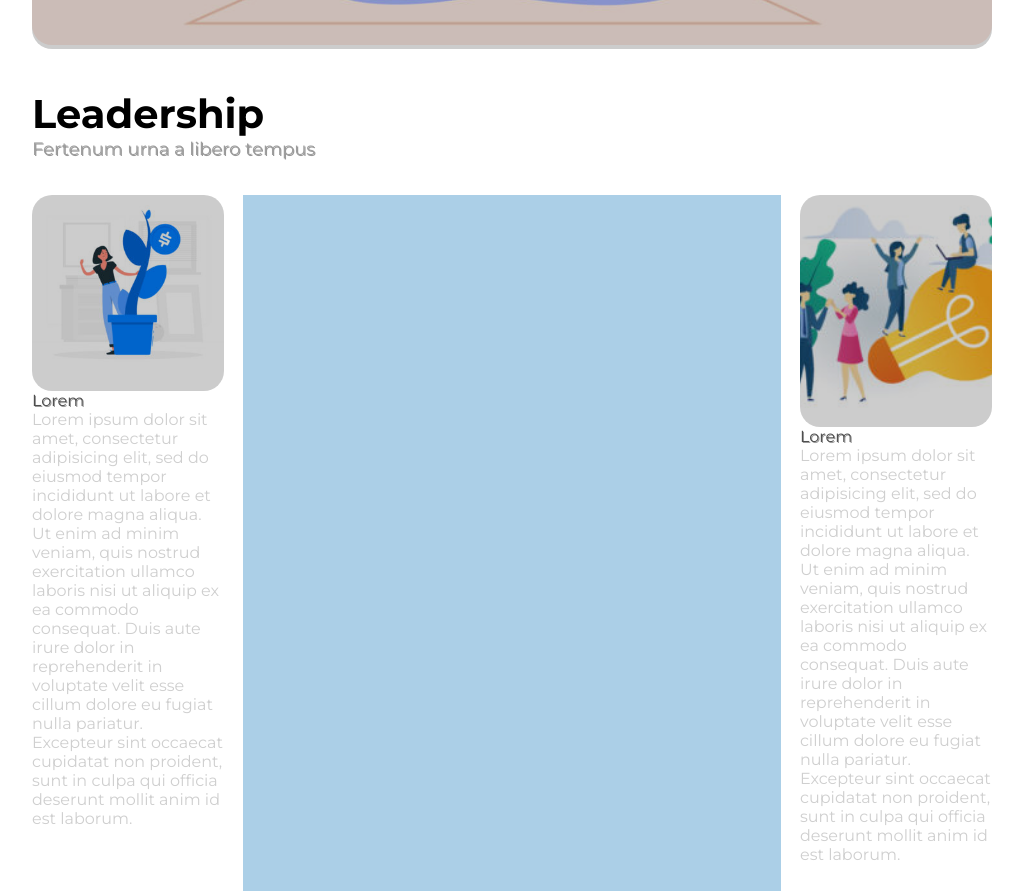
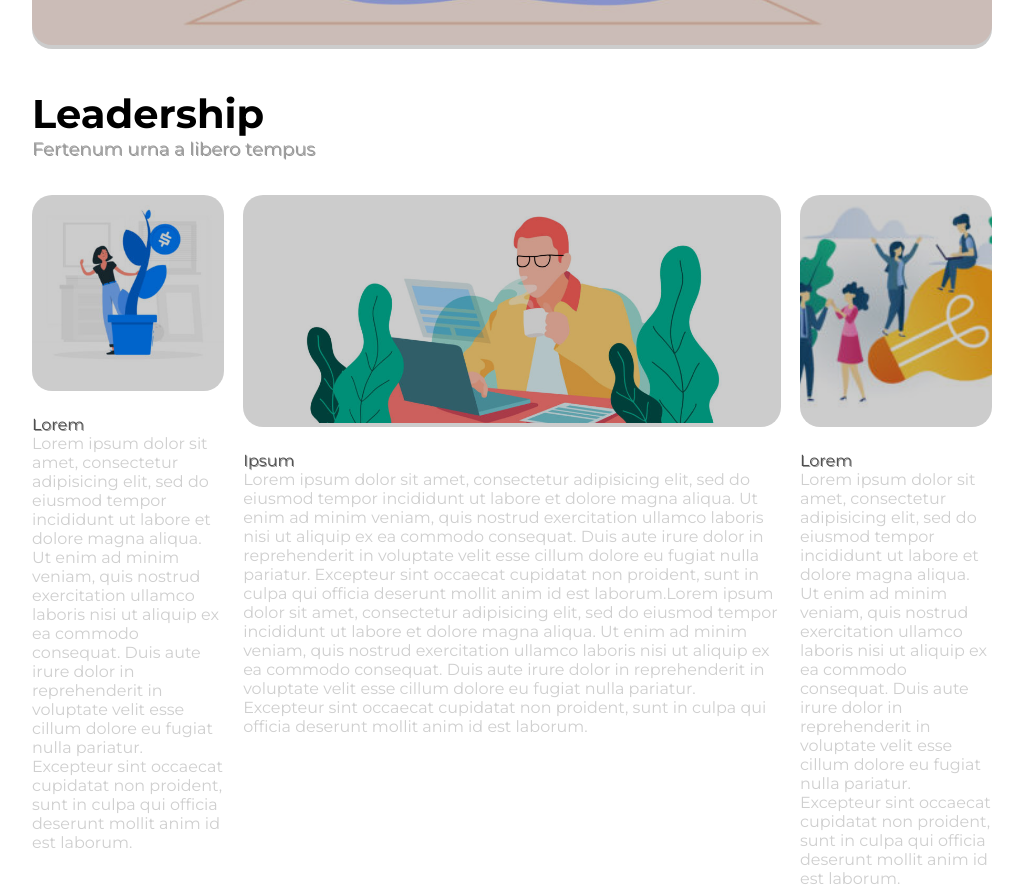
Before and after one commit to TommasoBorsatti/htmlcss-wp, a plain HTML site: page index.html in a window 1280 px wide. Shown: the part 637-1528 px from the top of the page, without its empty margins (128-1151 px from the left). Drawn offline with Linux system fonts and the light colour scheme.

Commit message:
Completata sezione contenuti su colonne con stile, immagini e banner

```diff
--- a/css/style.css
+++ b/css/style.css
@@ -91,10 +91,6 @@ h3.section-title{
 /* /regole css per sezione hero */
 
 /* regole css per sezione contenuti principali con layout float */
-section.content-container {
-  height: 1000px;
-  margin: 0 0 1% 0;
-}
 
 div.title-bar {
   padding: 2vh 0;
@@ -110,22 +106,16 @@ h3.main-subtitle{
   font-size: 18px;
   color: #9E9E9E;
   text-shadow: 1px 1px 0px rgba(0, 0, 0, 0.4);
-
 }
 
-div.row {
-  height: 86%;
-}
-
-
 div.left-col, div.right-col {
-  height: 100%;
   width: 20%;
   float: left;
   }
 
 div.img-box{
   position: relative;
+  margin-bottom: 3vh;
 }
 
 .left-col img {
@@ -133,7 +123,7 @@ div.img-box{
   border-radius: 20px;
 }
 
-.right-col img {
+.right-col img, .center-col img {
   height: 227.88px;
   width: 100%;
   object-fit: cover;
@@ -156,10 +146,8 @@ p.column-text {
 
 
 div.center-col {
-  height:100%;
   width:56%;
   margin: 0 2% 0 2%;
-  background-color: #ABCFE7;
   float: left;
 }
 /* /regole css per sezione contenuti principali con layout float */
@@ -168,6 +156,6 @@ div.center-col {
 footer {
   background-color: #8801FE;
   height: 75px;
-  margin: 0 0 4% 0;
+  margin: 2vh 0;
 }
 /* /regole xss footer */
--- a/index.html
+++ b/index.html
@@ -69,7 +69,11 @@
 
             <!-- colonna centrale -->
             <div class="center-col">
-
+              <div class="img-box overlay">
+                <img src="img/banner-2.jpg" alt="Banner coffee">
+              </div>
+              <h3 class="column-title">Ipsum</h3>
+              <p class="column-text">Lorem ipsum dolor sit amet, consectetur adipisicing elit, sed do eiusmod tempor incididunt ut labore et dolore magna aliqua. Ut enim ad minim veniam, quis nostrud exercitation ullamco laboris nisi ut aliquip ex ea commodo consequat. Duis aute irure dolor in reprehenderit in voluptate velit esse cillum dolore eu fugiat nulla pariatur. Excepteur sint occaecat cupidatat non proident, sunt in culpa qui officia deserunt mollit anim id est laborum.Lorem ipsum dolor sit amet, consectetur adipisicing elit, sed do eiusmod tempor incididunt ut labore et dolore magna aliqua. Ut enim ad minim veniam, quis nostrud exercitation ullamco laboris nisi ut aliquip ex ea commodo consequat. Duis aute irure dolor in reprehenderit in voluptate velit esse cillum dolore eu fugiat nulla pariatur. Excepteur sint occaecat cupidatat non proident, sunt in culpa qui officia deserunt mollit anim id est laborum.</p>
             </div>
             <!-- /colonna centrale -->
 
```
